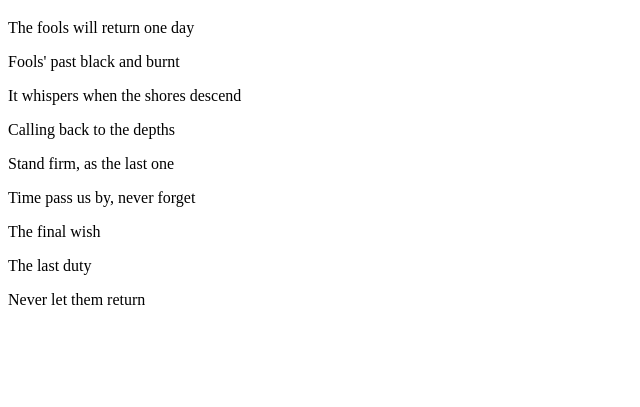
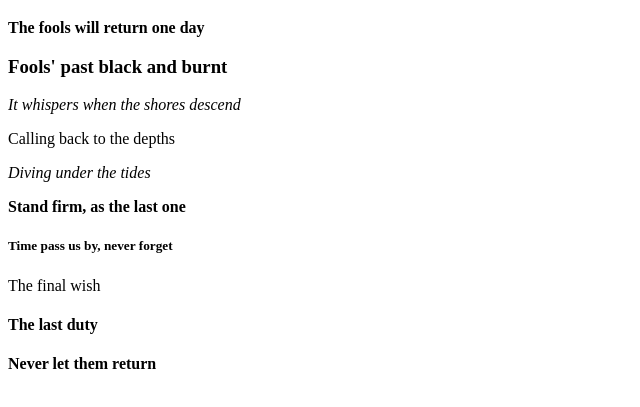
Before and after one commit to KeBin301/kevin-dart230.github.io, a plain HTML site: page index.html in a window 1280 px wide. Shown: the part 61-468 px from the top of the page, without its empty margins (0-640 px from the left). Drawn offline with Linux system fonts and the light colour scheme.

Commit message:
Update index.html

```diff
--- a/index.html
+++ b/index.html
@@ -6,15 +6,15 @@
     </head>
     <body>
         <h1>Depths of the Fools</h1>
-        <p>The fools will return one day</p>
-        <p>Fools' past black and burnt  </p>
-        <p>It whispers when the shores descend</p>
+        <p><strong>The fools will return one day</strong></p>
+        <h3>Fools' past black and burnt  </h3>
+        <p><em>It whispers when the shores descend</em></p>
         <p>Calling back to the depths</p>
-        <p></p>
-        <p>Stand firm, as the last one</p>
-        <p>Time pass us by, never forget</p>
+        <p><em>Diving under the tides</em></p>
+        <p><strong>Stand firm, as the last one</strong></p>
+        <h5>Time pass us by, never forget</h5>
         <p>The final wish</p>
-        <p>The last duty</p>
-        <p>Never let them return</p>
+        <h4>The last duty</h4>
+        <p><strong>Never let them return</strong></p>
     </body>
 </html>
```
